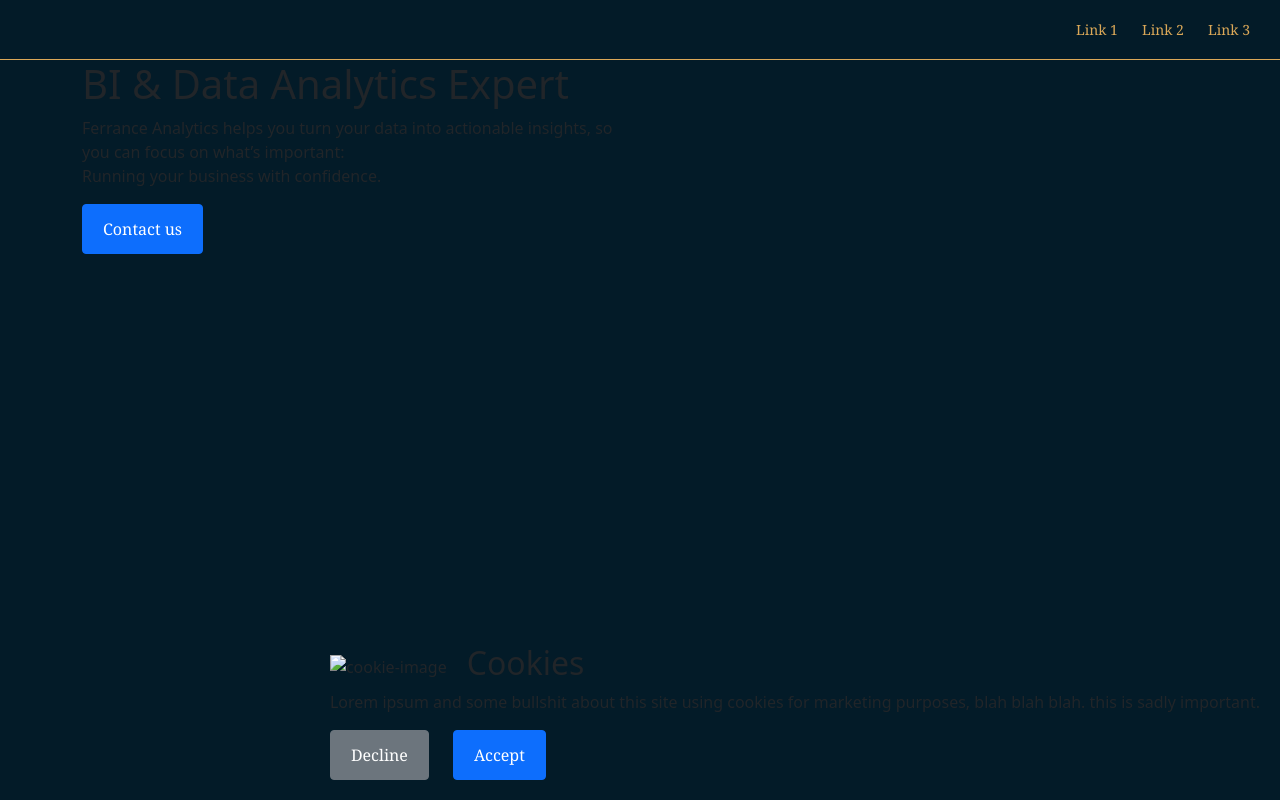
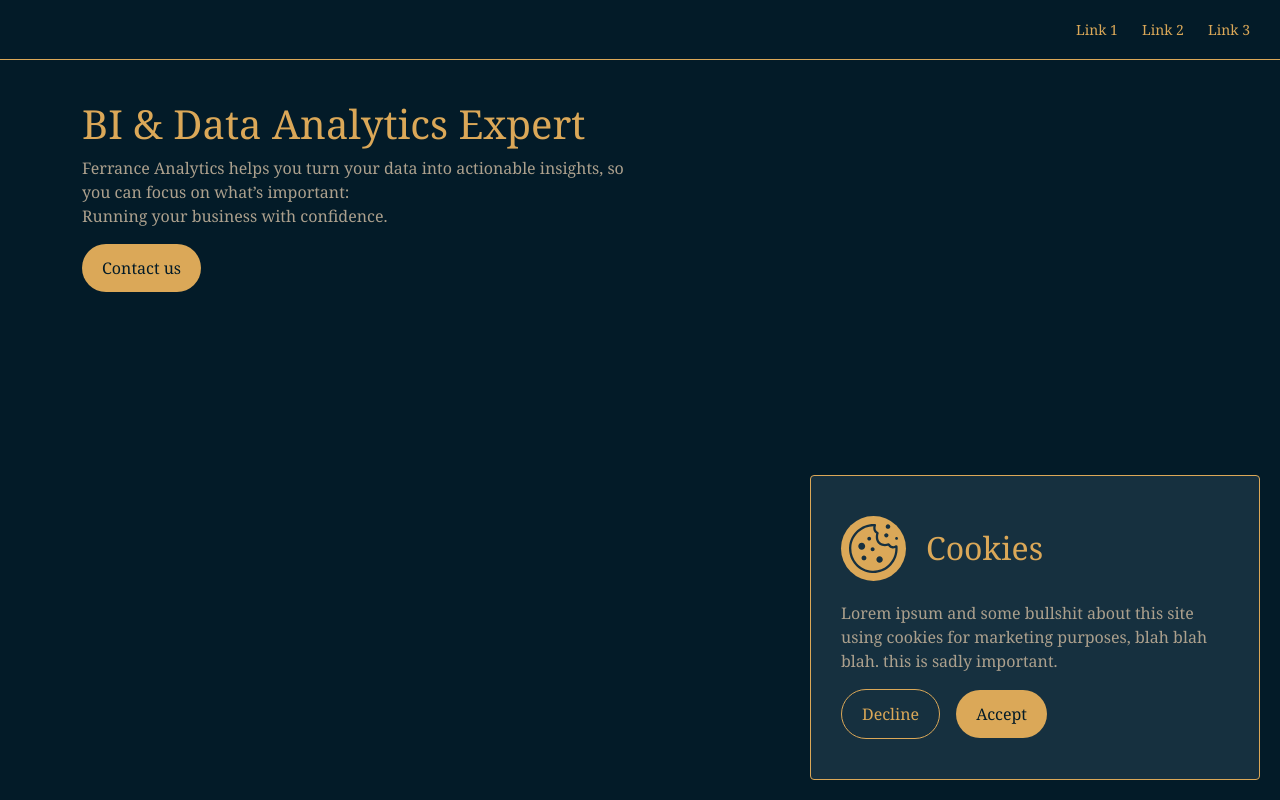
Before and after one commit to AquaVantas/FerranceAnalyticsWebpage, a PHP site: page / in a window 1280 px wide. Run offline with PHP 8.4, Linux system fonts and the light colour scheme; some libraries are stand-ins or nearby versions.

Commit message:
Added cookie style

```diff
--- a/Style/Master.css
+++ b/Style/Master.css
@@ -1,15 +1,32 @@
 body {
   background-color: #031B28;
 }
-
-a {
+body h1, body h2 {
+  color: #DBA858;
+  font-family: Georgia;
+}
+body p {
+  color: #ACA08D;
+  font-family: Georgia;
+}
+body a {
   font-family: Georgia;
   color: #DBA858;
   text-decoration: none;
 }
-a.btn {
+body a.btn {
   padding: 12px 20px;
-  border-radius: 4px;
+  border-radius: 28px;
+  border: none;
+}
+body a.btn.btn-primary {
+  background-color: #DBA858;
+  color: #031B28;
+}
+body a.btn.btn-secondary {
+  background-color: transparent;
+  color: #DBA858;
+  border: 1px solid #DBA858;
 }
 
 .navigation {
@@ -35,25 +52,51 @@ a.btn {
 
 .cookies {
   position: fixed;
-  bottom: 20px;
-  right: 20px;
+  bottom: 0;
+  background-color: #16303F;
   min-width: 350px;
+  max-width: 450px;
+  padding: 40px 30px;
+  border-radius: 4px;
+  border: 1px solid #DBA858;
   height: auto;
+}
+@media (min-width: 992px) {
+  .cookies {
+    bottom: 20px;
+    right: 20px;
+  }
 }
 .cookies .image-and-title {
   display: flex;
   align-items: center;
+  margin-bottom: 20px;
 }
-.cookies .image-and-title img {
+.cookies .image-and-title .image-wrapper {
+  max-width: 65px;
+  padding: 8px;
+  border-radius: 50px;
+  background-color: #DBA858;
   margin-right: 20px;
 }
+.cookies .image-and-title .image-wrapper img {
+  width: 100%;
+  height: 100%;
+  filter: invert(12%) sepia(6%) saturate(6905%) hue-rotate(161deg) brightness(96%) contrast(86%);
+}
+.cookies .image-and-title h2 {
+  margin-bottom: 0;
+}
 .cookies .choice a:first-child {
-  margin-right: 20px;
+  margin-right: 12px;
 }
 
+.HeroBanner {
+  padding-top: 80px;
+}
 @media (min-width: 992px) {
   .HeroBanner {
-    padding-top: 60px;
+    padding-top: 100px;
   }
 }
 
--- a/Style/Theme/Master.scss
+++ b/Style/Theme/Master.scss
@@ -2,6 +2,15 @@
 
 body {
     background-color: $primary-main;
+
+    h1, h2 {
+        color: $secondary-main;
+        font-family: Georgia;
+    }
+
+    p {
+        color: $secondary-light;
+        font-family: Georgia;
     }
 
     a {
@@ -11,7 +20,20 @@ a {
 
         &.btn {
             padding: 12px 20px;
-        border-radius: 4px;
+            border-radius: 28px;
+            border: none;
+
+            &.btn-primary {
+                background-color: $secondary-main;
+                color: $primary-main;
+            }
+
+            &.btn-secondary {
+                background-color: transparent;
+                color: $secondary-main;
+                border: 1px solid $secondary-main;
+            }
+        }
     }
 }
 
@@ -24,3 +46,4 @@ a {
 
 //Sections styles
 @import "Page/Partials/SectionBlocks/HeroBanner.scss";
+@import "Page/Partials/SectionBlocks/CallToAction.scss";
--- a/Style/Theme/Page/Master/Cookies.scss
+++ b/Style/Theme/Page/Master/Cookies.scss
@@ -1,21 +1,42 @@
 .cookies {
     position: fixed;
-    bottom: 20px;
-    right: 20px;
+    bottom: 0;
+    background-color: $primary-light;
     min-width: 350px;
+    max-width: 450px;
+    padding: 40px 30px;
+    border-radius: 4px;
+    border: 1px solid $secondary-main;
     height: auto;
+
+    @include media-breakpoint-up(lg) {
+        bottom: 20px;
+        right: 20px;
+    }
 
     .image-and-title {
         display: flex;
         align-items: center;
+        margin-bottom: 20px;
 
-        img {
+        .image-wrapper {
+            max-width: 65px;
+            padding: 8px;
+            border-radius: 50px;
+            background-color: $secondary-main;
             margin-right: 20px;
+
+            img {
+                width: 100%;
+                height: 100%;
+                filter: invert(12%) sepia(6%) saturate(6905%) hue-rotate(161deg) brightness(96%) contrast(86%);
+            }
         }
 
         h2 {
+            margin-bottom: 0;
+        }
 
-        }
     }
 
     p {
@@ -25,7 +46,7 @@
     .choice {
         a {
             &:first-child {
-                margin-right: 20px;
+                margin-right: 12px;
             }
         }
     }
--- a/Style/Theme/Page/Master/Navigation.scss
+++ b/Style/Theme/Page/Master/Navigation.scss
@@ -1,5 +1,3 @@
-
-
 .navigation {
     display: flex;
     justify-content: space-between;
--- a/Style/Theme/Page/Partials/SectionBlocks/HeroBanner.scss
+++ b/Style/Theme/Page/Partials/SectionBlocks/HeroBanner.scss
@@ -1,5 +1,7 @@
 .HeroBanner {
+    padding-top: 80px;
+
     @include media-breakpoint-up(lg) {
-        padding-top: 60px;
+        padding-top: 100px;
     }
 }
--- a/Style/Theme/_mixings.scss
+++ b/Style/Theme/_mixings.scss
@@ -23,6 +23,9 @@
 // $transparentwhite: #FFFFFF1A;
 // $transparentblack: #000000CC;
 
+$black: #999999;
 $primary-main: #031B28;
+$primary-light: #16303F;
+$primary-pale: #406e88;
 $secondary-main: #DBA858;
 $secondary-light: #ACA08D;
--- a/Views/Master/cookies.php
+++ b/Views/Master/cookies.php
@@ -1,6 +1,8 @@
 <div class="cookies">
     <div class="image-and-title">
-        <img src="" alt="cookie-image" />
+        <div class="image-wrapper">
+            <img src="Content/Icons/cookie-bite-icon.svg" alt="cookie-image" />
+        </div>
         <h2>Cookies</h2>
     </div>
     <p>Lorem ipsum and some bullshit about this site using cookies for marketing purposes, blah blah blah. this is sadly important.</p>
@@ -9,3 +11,4 @@
         <a class="btn btn-primary">Accept</a>
     </div>
 </div>
+<!-- TODO: Add cookie functionality -->
--- a/index.php
+++ b/index.php
@@ -7,6 +7,7 @@
 		<?php
 		include "Views/Master/navigation.php";
 		include "Views/Sections/SectionBlock/HeroBanner.php";
+		include "Views/Sections/SectionBlock/CallToAction.php";
 		?>
 
 
```
Also changed, not shown: Content/Icons/cookie-bite-icon.svg (added), Style/Theme/Page/Partials/SectionBlocks/CallToAction.scss (added), Views/Sections/SectionBlock/CallToAction.php (added), 1 other file. Lines whose indentation alone changed are shown as unchanged.
